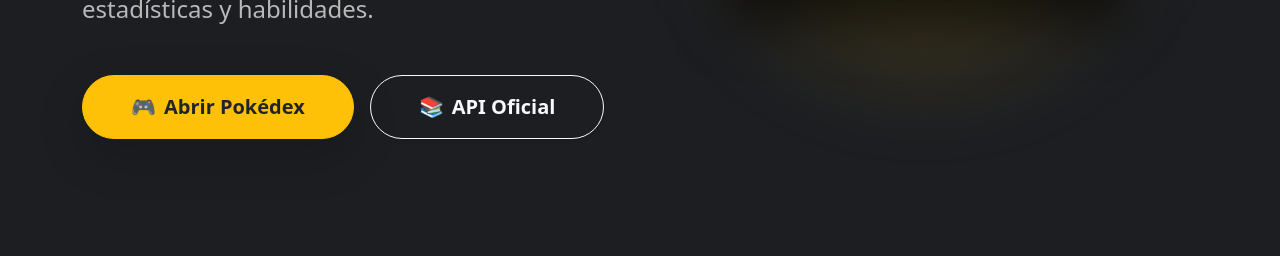
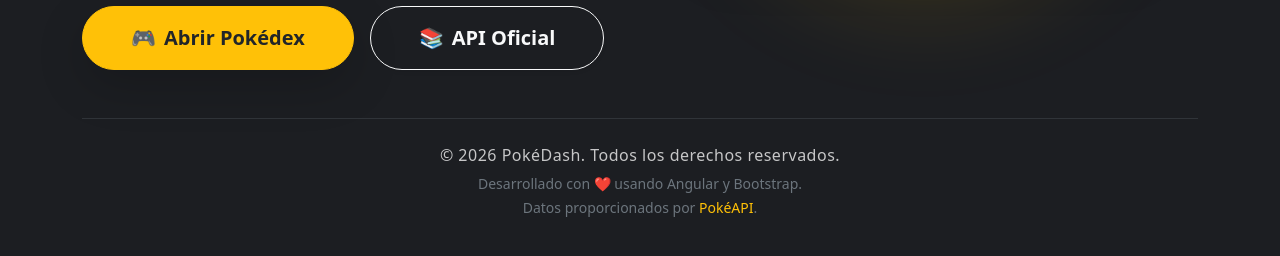
Before and after one commit to borisbonett/poke_api, an Angular app: page /dashboard in a window 1280 px wide. Shown: the part 628-884 px from the top of the page. Built offline with nearby package versions, Linux system fonts and the light colour scheme.

Commit message:
footer ok

```diff
--- a/src/app/pages/dashboard-page/dashboard-page.component.html
+++ b/src/app/pages/dashboard-page/dashboard-page.component.html
@@ -85,4 +85,16 @@
   <!-- Aquí se renderizan las páginas hijas (ej. la de búsqueda) -->
   <router-outlet></router-outlet>
 
+  <!-- Footer Elegante -->
+  <footer class="mt-auto pt-5 pb-3">
+    <div class="container text-center border-top border-secondary border-opacity-25 pt-4">
+      <p class="mb-1 text-white opacity-75" style="letter-spacing: 0.5px;">
+        &copy; 2026 PokéDash. Todos los derechos reservados.
+      </p>
+      <small class="text-secondary">
+        Desarrollado con ❤️ usando Angular y Bootstrap.<br>
+        Datos proporcionados por <a href="https://pokeapi.co/" target="_blank" class="text-warning text-decoration-none transition-all hover-white">PokéAPI</a>.
+      </small>
+    </div>
+  </footer>
 </main>
--- a/src/app/pages/dashboard-page/dashboard-page.component.scss
+++ b/src/app/pages/dashboard-page/dashboard-page.component.scss
@@ -54,3 +54,7 @@
 .nav-link:hover {
   background-color: rgba(255, 255, 255, 0.05);
 }
+
+.hover-white:hover {
+  color: #fff !important;
+}
```
